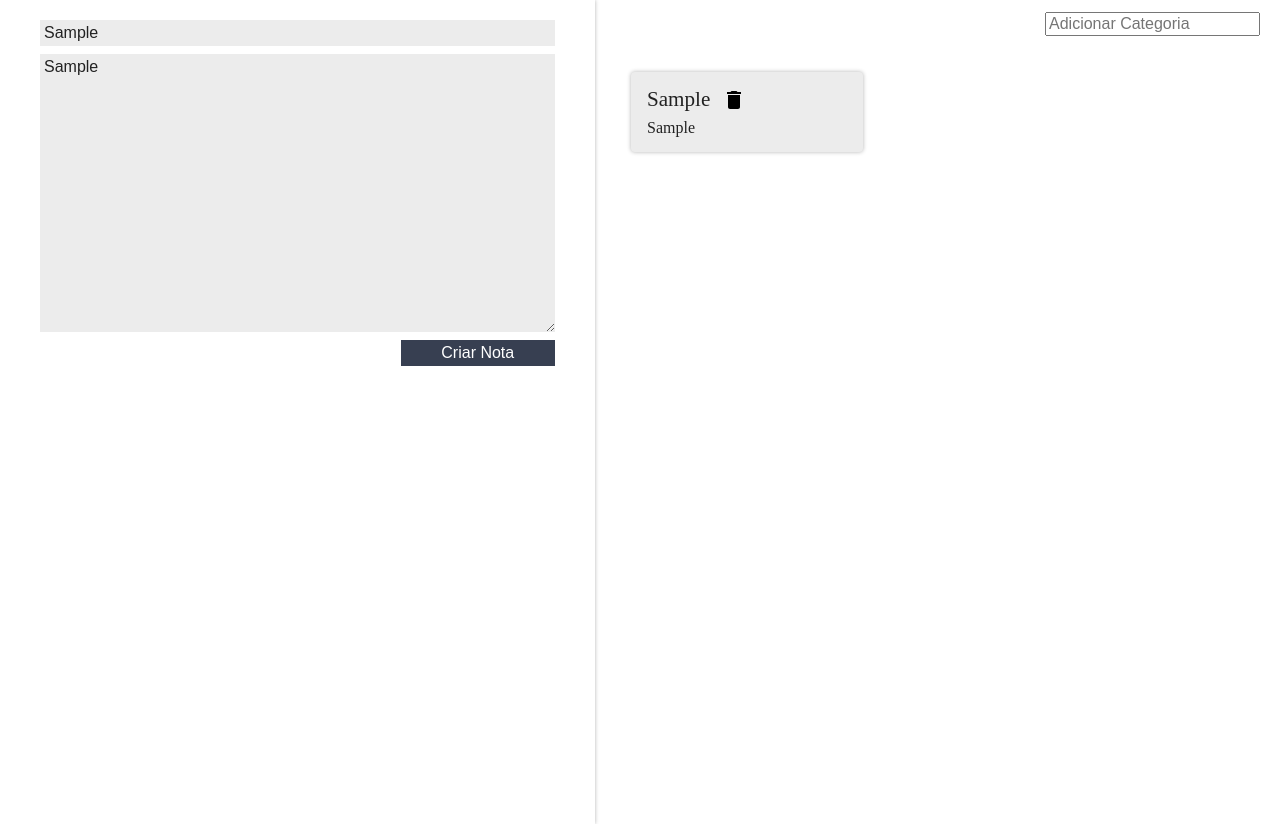
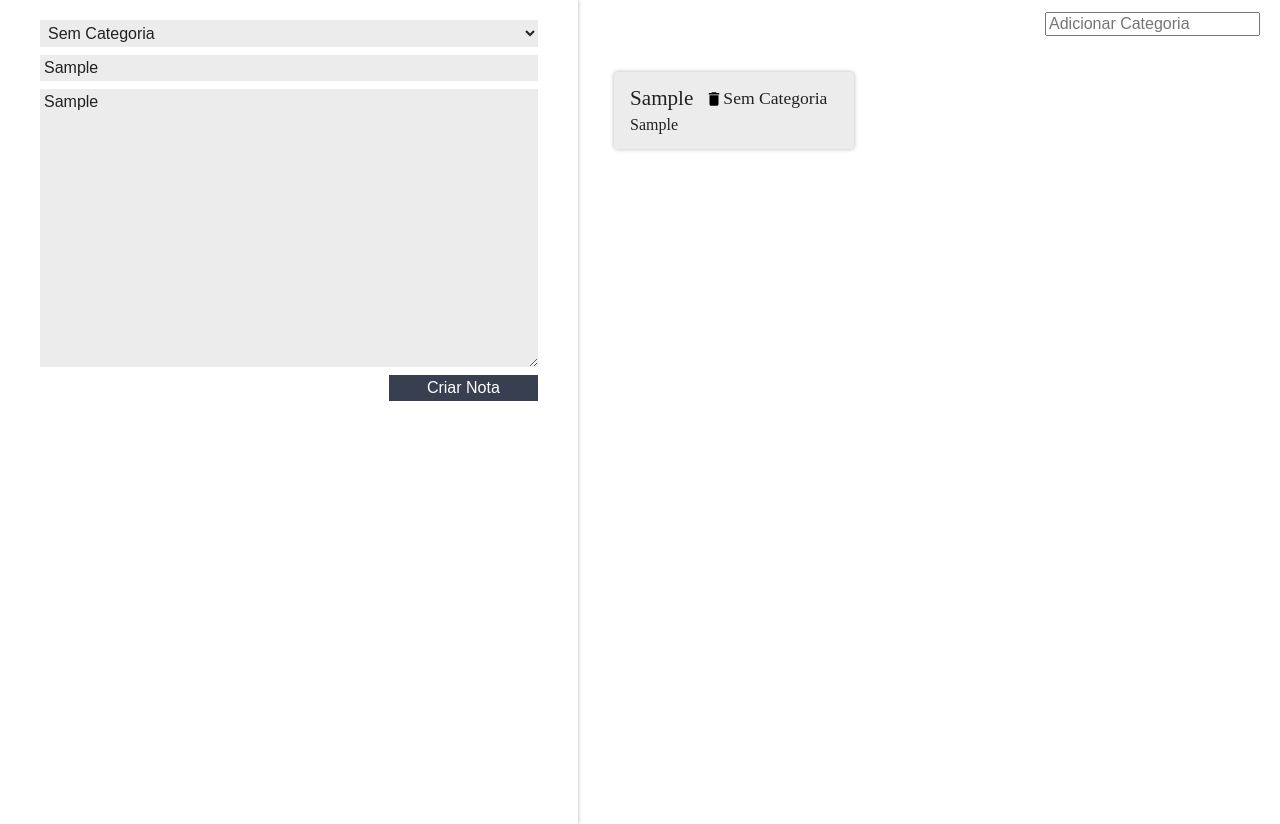
Before and after one commit to Italobgg/NotesPage, a React (Create React App) app: page / in a window 1280 px wide. Both pictures are taken after typing "Sample", "Sample" into the empty fields and a click on the button "Criar Nota". Built offline with nearby package versions, Linux system fonts and the light colour scheme; the HTML template or start-up script is replaced by a standard one.

Commit message:
criado fonte de dados e lista de inscritos

```diff
--- a/src/App.js
+++ b/src/App.js
@@ -3,51 +3,33 @@
 import FormularioCadastro from "./components/FormularioCadastro";
 import ListaDeCategorias from "./components/ListaDeCategorias";
 import "./assets/App.css";
-import './assets/index.css';
+import "./assets/index.css";
+import Categorias from "./dados/Categorias";
+import ArrayDeNotas from "./dados/Notas";
 class App extends Component {
+  constructor() {
+    super();
+    this.categorias = new Categorias();
+    this.notas = new ArrayDeNotas();
 
-  constructor(){
-    super();
-
-    this.state = {
-      notas:[],
-      categorias:[],
-    }
-  }
-
-  criarNota(titulo, texto){
-    const novaNota = {titulo, texto};
-    const novoArrayNotas = [...this.state.notas,novaNota]
-    const novoEstado = {
-      notas:novoArrayNotas
-    }
-    this.setState(novoEstado)
-  }
-
-  adicionarCategoria(nomeCategoria){
-    const novoArrayCategorias = [...this.state.categorias, nomeCategoria]
-      const novoEstado = {...this.state, categorias:novoArrayCategorias};
-      this.setState(novoEstado)
-  }
-
-
-  deletarNota(index){
-    let arrayNotas =this.state.notas;
-    arrayNotas.splice(index,1);
-    this.setState({notas:arrayNotas})
   }
 
   render() {
     return (
       <section className="conteudo">
-        <FormularioCadastro criarNota={this.criarNota.bind(this)}/>
+        <FormularioCadastro
+          categorias={this.categorias}
+          criarNota={this.notas.adicionarNota.bind(this.notas)}
+        />
         <main className="conteudo-principal">
           <ListaDeCategorias
-          adicionarCategoria={this.adicionarCategoria.bind(this)}
-          categorias={this.state.categorias} />
+            adicionarCategoria={this.categorias.adicionarCategoria.bind(this.categorias)}
+            categorias={this.categorias}
+          />
           <ListaDeNotas
-          apagarNota={this.deletarNota.bind(this)}
-          notas={this.state.notas}/>
+            apagarNota={this.notas.apagarNota.bind(this.notas)}
+            notas={this.notas}
+          />
         </main>
       </section>
     );
--- a/src/assets/App.css
+++ b/src/assets/App.css
@@ -1,6 +1,7 @@
 .conteudo {
   display: flex;
 }
+
 .conteudo-principal{
   flex-grow: 3;
 }
--- a/src/components/CardNota/CardNota.jsx
+++ b/src/components/CardNota/CardNota.jsx
@@ -7,14 +7,17 @@
     const indice = this.props.indice;
     this.props.apagarNota(indice);
   }
+
   render() {
     return (
       <section className="card-nota">
         <header className="card-nota_cabecalho">
           <h3 className="card-nota_titulo">{this.props.titulo}</h3>
           <DeleteSVG onClick={this.apagar.bind(this)}/>
+          <h4>{this.props.categoria}</h4>
         </header>
         <p className="card-nota_texto">{this.props.texto}</p>
+
       </section>
     );
   }
--- a/src/components/FormularioCadastro/FormularioCadastro.jsx
+++ b/src/components/FormularioCadastro/FormularioCadastro.jsx
@@ -1,35 +1,60 @@
 import React, { Component } from "react";
 import "./estilo.css";
 class FormularioCadastro extends Component {
+  constructor(props) {
+    super(props);
+    this.titulo = "";
+    this.texto = "";
+    this.categoria = "Sem Categoria";
+    this.state = {categorias:[]}
 
-  constructor(props){
-    super(props);
-    this.titulo ="";
-    this.texto ="";
+    this._novasCategorias = this._novasCategorias.bind(this);
   }
 
-  _handleMudancaTitulo(evento){
+  componentDidMount(){
+    this.props.categorias.inscrever( this._novasCategorias);
+
+  }
+
+  componentWillUnmount(){
+    this.props.categorias.desinscrever( this._novasCategorias);
+  }
+  _novasCategorias(categorias){
+    this.setState({...this.state, categorias})
+  }
+  _handleMudancaCategoria(evento){
+    evento.stopPropagation();
+    this.categoria = evento.target.value;
+  }
+  _handleMudancaTitulo(evento) {
     evento.stopPropagation();
     this.titulo = evento.target.value;
   }
 
-  _handleMudancaTexto(evento){
+  _handleMudancaTexto(evento) {
     evento.stopPropagation();
     this.texto = evento.target.value;
   }
 
-  _criarNota(evento){
+  _criarNota(evento) {
     evento.preventDefault();
     evento.stopPropagation();
-    this.props.criarNota(this.titulo, this.texto);
-
+    this.props.criarNota(this.titulo, this.texto, this.categoria);
   }
 
   render() {
     return (
-      <form className="form-cadastro"
-        onSubmit={this._criarNota.bind(this)}
-      >
+      <form className="form-cadastro" onSubmit={this._criarNota.bind(this)}>
+        <select
+          onChange={this._handleMudancaCategoria.bind(this)}
+          className="form-cadastro_input"
+        >
+          <option>Sem Categoria</option>
+
+          {this.state.categorias.map((categoria, index) => {
+            return <option key={index} >{categoria}</option>;
+          })}
+        </select>
         <input
           type="text"
           placeholder="Título"
--- a/src/components/ListaDeCategorias/ListaDeCategorias.jsx
+++ b/src/components/ListaDeCategorias/ListaDeCategorias.jsx
@@ -1,6 +1,24 @@
 import React, { Component } from "react";
 import "./estilo.css";
 class ListaDeCategorias extends Component {
+
+  constructor(){
+    super();
+    this.state = {categorias:[]}
+    this._novasCategorias = this._novasCategorias.bind(this);
+  }
+  componentDidMount(){
+    this.props.categorias.inscrever(this._novasCategorias);
+  }
+
+  componentWillUnmount(){
+    this.props.categorias.desinscrever(this._novasCategorias);
+  }
+
+  _novasCategorias(categorias){
+   this.setState({...this.state,categorias})
+  }
+
   _handleEventoInput(e) {
     if (e.key == "Enter") {
       let valorCategoria = e.target.value;
@@ -11,7 +29,7 @@
     return (
       <section className="lista-categorias">
         <ul className="lista-categorias_lista">
-          {this.props.categorias.map((categoria, index) => {
+          {this.state.categorias.map((categoria, index) => {
             return (
               <li key={index} className="lista-categorias_item">
                 {categoria}
--- a/src/components/ListaDeNotas/ListaDeNotas.jsx
+++ b/src/components/ListaDeNotas/ListaDeNotas.jsx
@@ -3,18 +3,36 @@
 import "./estilo.css";
 class ListaDeNotas extends Component {
 
+  constructor(){
+    super();
+    this.state = {notas:[]}
+    this._novasNotas = this._novasNotas.bind(this);
+  }
+  componentDidMount(){
+    this.props.notas.inscrever(this._novasNotas);
+  }
+  componentWillUnmount(){
+    this.props.notas.desinscrever(this._novasNotas);
+  }
+  _novasNotas(notas){
+    this.setState({...this.state,notas})
+  }
 
   render() {
+
     return (
       <ul className="lista-notas">
-        {this.props.notas.map((nota, index) => {
+        {this.state.notas.map((nota, index) => {
           return (
             <li className="lista-notas_item" key={index}>
+
               <CardNota
-              indece={index}
+              indice={index}
               apagarNota={this.props.apagarNota}
               titulo={nota.titulo}
-              texto={nota.texto}/>
+              texto={nota.texto}
+              categoria={nota.categoria}
+              />
             </li>
           );
         })}
--- /dev/null
+++ b/src/dados/Categorias.js
@@ -0,0 +1,26 @@
+export default class Categorias{
+    constructor(){
+        this.categorias = [];
+        this._inscritos = [];
+    }
+
+    inscrever(func){
+        this._inscritos.push(func);
+    }
+
+    desinscrever(func){
+        console.log(this._inscritos.length)
+        this._inscritos = this._inscritos.filter(f => f !== func);
+        console.log(this._inscritos.length)
+    }
+
+    notificar(){
+        this._inscritos.forEach(func =>{
+            func(this.categorias);
+        } );
+    }
+    adicionarCategoria(novaCaegoria){
+        this.categorias.push(novaCaegoria);
+        this.notificar();
+    }
+}
--- /dev/null
+++ b/src/dados/Notas.js
@@ -0,0 +1,38 @@
+export default class ArrayDeNotas{
+    constructor(){
+        this.notas = [];
+        this._inscritos = [];
+    }
+
+    adicionarNota(titulo, texto, categoria){
+        const novaNota = new Nota(titulo, texto, categoria);
+        this.notas.push(novaNota);
+        this.notificar();
+    }
+
+    apagarNota(indice){
+        this.notas.splice(indice, 1);
+        this.notificar();
+    }
+
+    inscrever(func){
+        this._inscritos.push(func);
+    }
+    desinscrever(func){
+        this._inscritos = this._inscritos.filter(f => f !== func);
+    }
+
+    notificar(){
+        this._inscritos.forEach(func =>{
+            func(this.notas);
+        } );
+    }
+}
+
+class Nota{
+    constructor(titulo, texto, categoria){
+        this.titulo = titulo;
+        this.texto = texto;
+        this.categoria = categoria;
+    }
+}
```
Also changed, not shown: src/assets/img/delete.svg.
